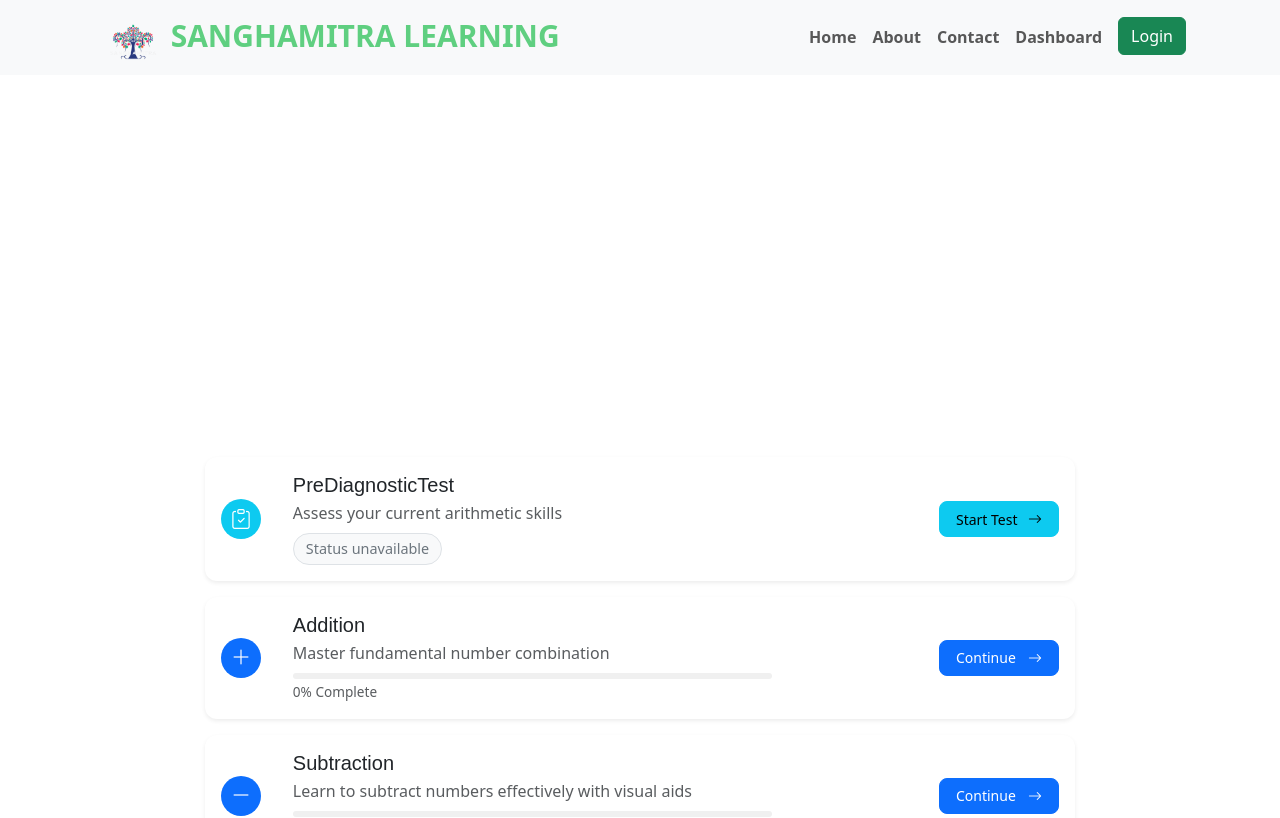
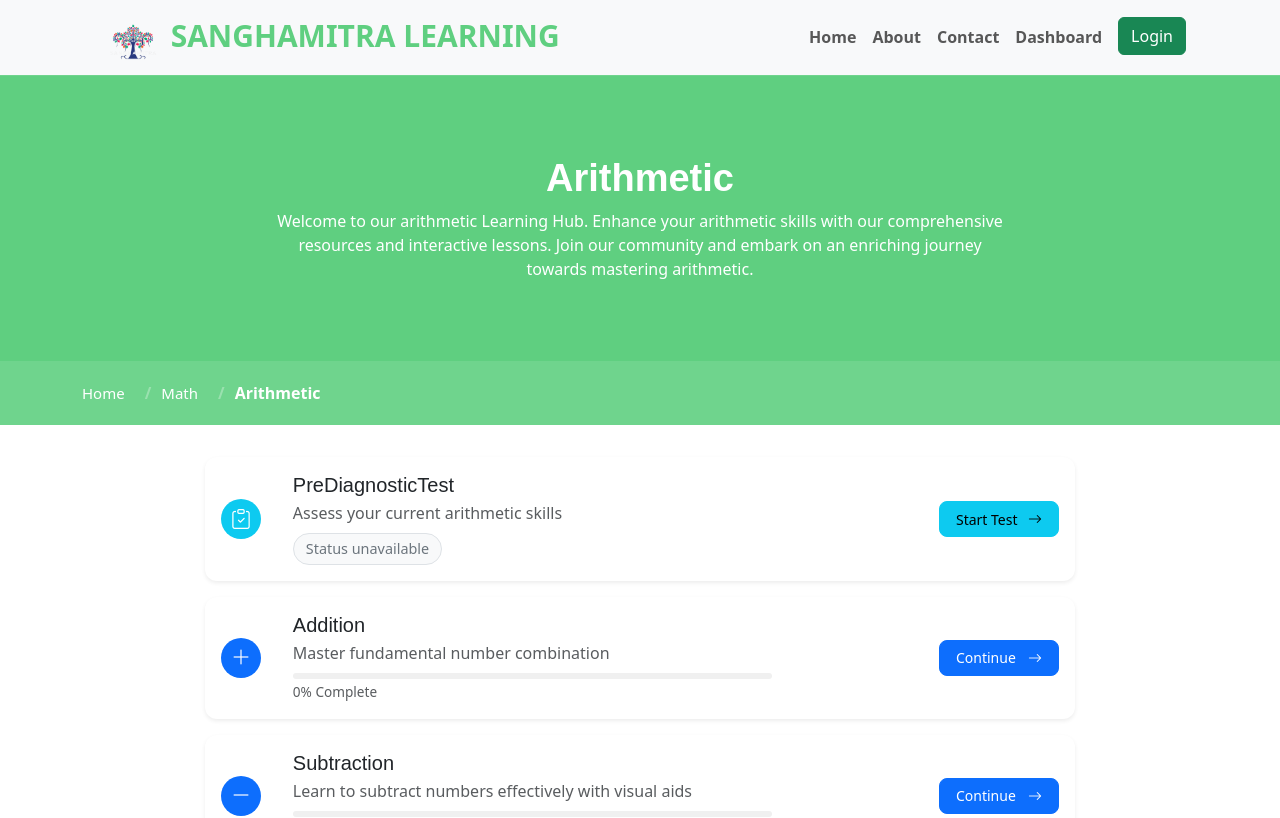
Before and after one commit to vaibhavselkar/Sanghamitra_learning, a React (Create React App) app in the folder frontend/: page /math/arithmetic in a window 1280 px wide. Shown: the top 818 px of the page. Built offline with nearby package versions, Linux system fonts and the light colour scheme; no server answers.

Commit message:
Update Arithmetic.js

```diff
--- a/frontend/src/pages/Math/Arithmetic/Arithmetic.js
+++ b/frontend/src/pages/Math/Arithmetic/Arithmetic.js
@@ -233,7 +233,7 @@ const Arithmetic = () => {
   return (
     <main className="main">
       {/* Page Title */}
-      <div className="page-title" data-aos="fade" style={{ marginBottom: "2rem" }}>
+      <div className="page-title" style={{ marginBottom: "2rem" }}>
         <div className="heading">
           <div className="container">
             <div className="row d-flex justify-content-center text-center">
```
